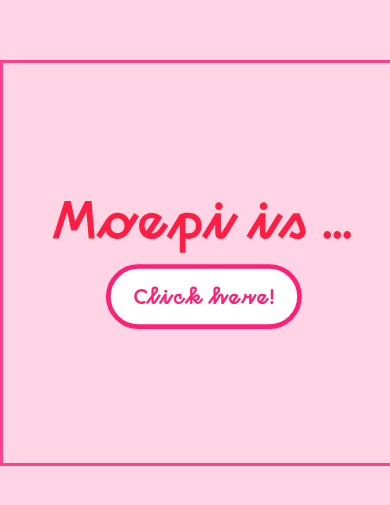
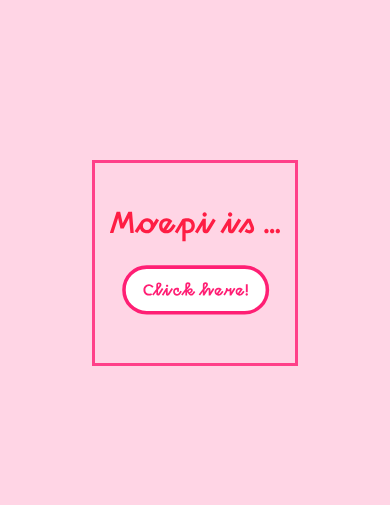
Before and after one commit to 50moooooe05/50moooooe05.github.io, a plain HTML site: page index.html in a window 390 px wide. Shown: the part 159-664 px from the top of the page. Drawn offline with Linux system fonts and the light colour scheme; a web font is replaced by a local one.

Commit message:
index.cssを編集

```diff
--- a/index.css
+++ b/index.css
@@ -37,3 +37,24 @@ body{
 .button:hover{
     cursor: pointer;
 }
+
+@media screen and (max-width:500px){
+
+}
+
+@media screen and (max-width:400px){
+    .wrap{
+        width: 200px;
+        height: 200px;
+    }
+
+    .title{
+        width: 170px;
+        height: 60px;
+    }
+
+    .button{
+        width: 150px;
+        height: 60px;
+    }
+}
```
